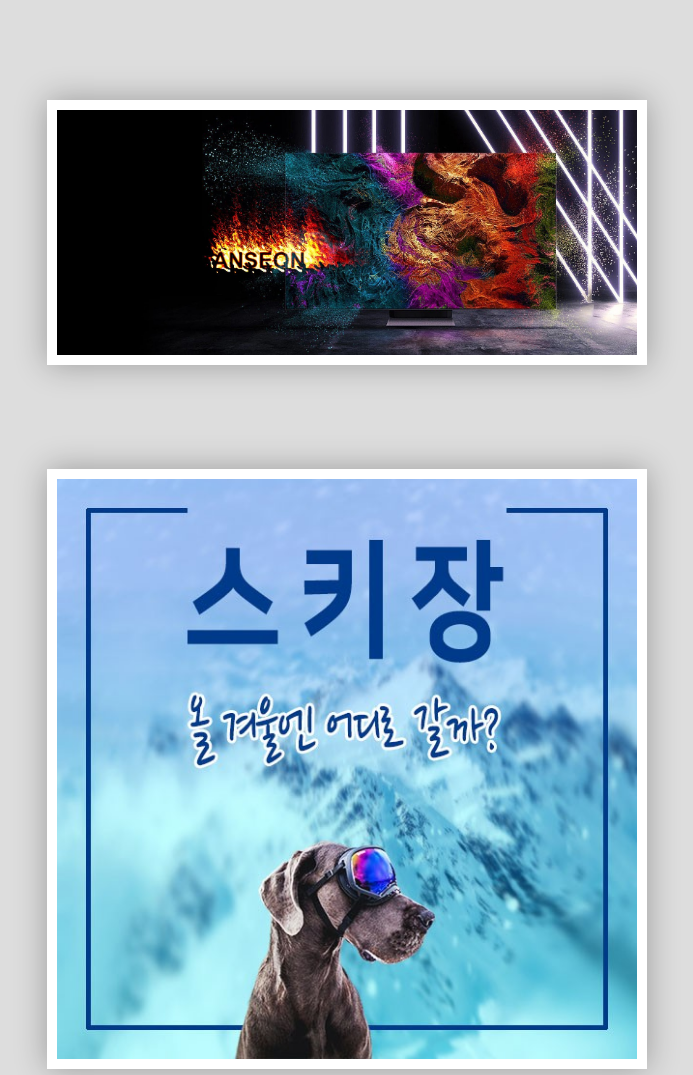
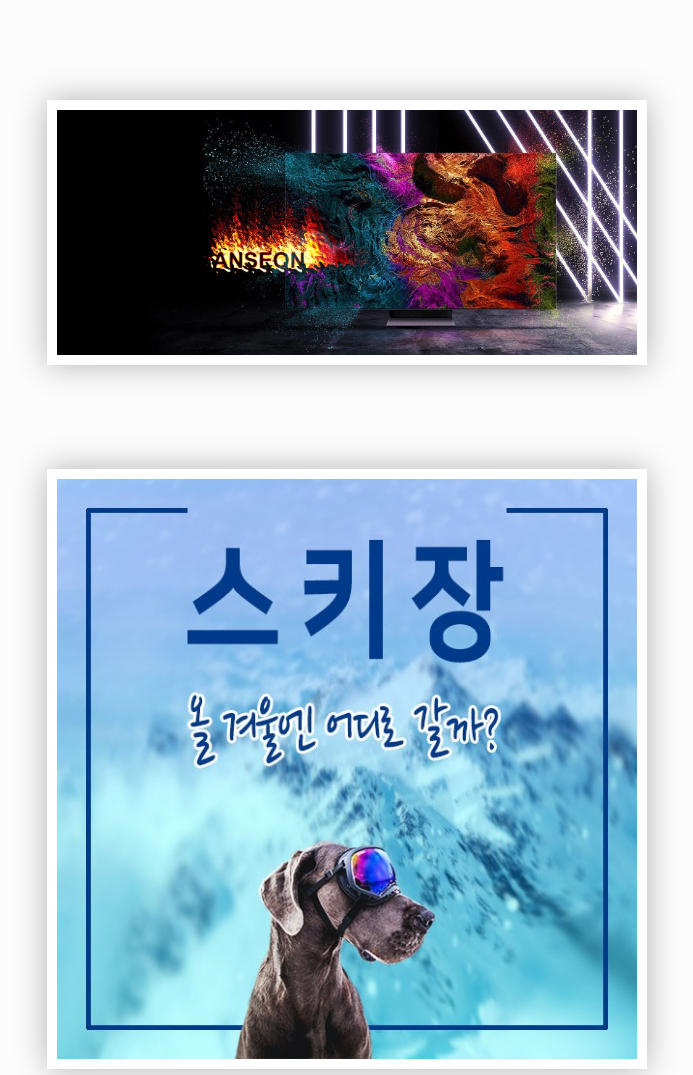
Before and after one commit to Joharu03/graphicDesing, a plain HTML site: page 4일차.html in a window 1280 px wide. Shown: the top 1075 px of the page, without its empty margins (393-1086 px from the left). Drawn offline with Linux system fonts and the light colour scheme.

```diff
--- a/4일차.html
+++ b/4일차.html
@@ -12,7 +12,7 @@
         }
 
         body {
-            background-color: #ddd;
+            background-color: #dddddd10;
         }
 
         /* background-color - 배경색 */
```
